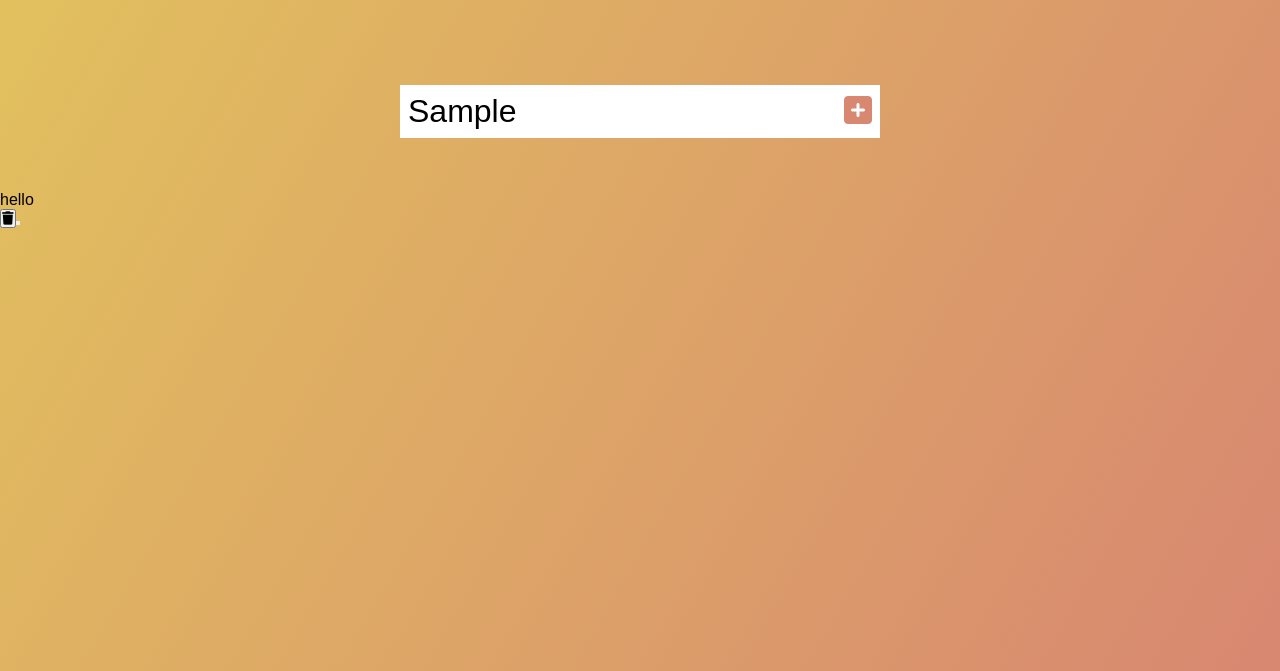
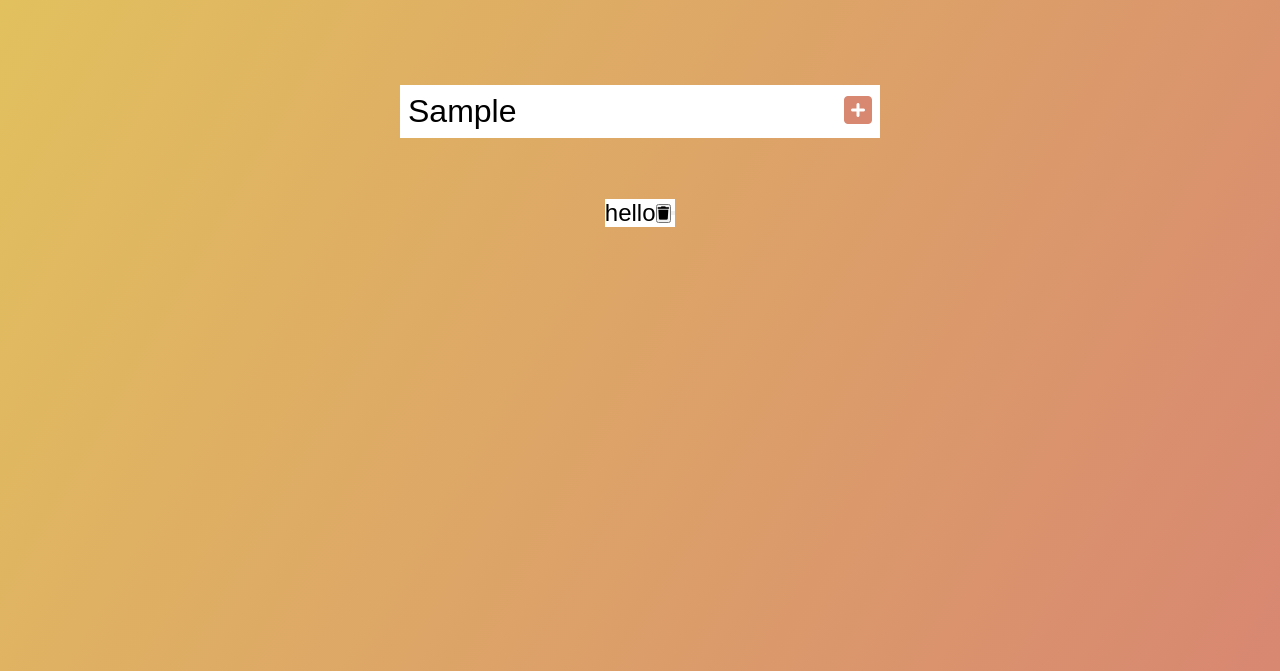
Before and after one commit to 23hertz/todo23, a plain HTML site: page index.html in a window 1280 px wide. Both pictures are taken after typing "Sample" into the empty fields and a click on the button 858 px from the left and 240 px from the top of the page. Shown: the part 129-800 px from the top of the page. Drawn offline with Linux system fonts and the light colour scheme.

Commit message:
added new features

```diff
--- a/style.css
+++ b/style.css
@@ -46,3 +46,32 @@ form button:hover
     background: #d77881;
     color: #fff;
 }
+
+.todo-container
+{
+    display: flex;
+    justify-content: center;
+    align-items: center;
+}
+
+.todo-list
+{
+    min-height: 30%;
+    list-style: none;
+}
+
+.todo
+{
+    margin: 0.5rem;
+    background: #fff;
+    color: black;
+    font-size: 1.5rem;
+    display: flex;
+    justify-content: space-between;
+    align-items: center;
+}
+
+.todo li
+{
+    flex: 1;
+}
```
